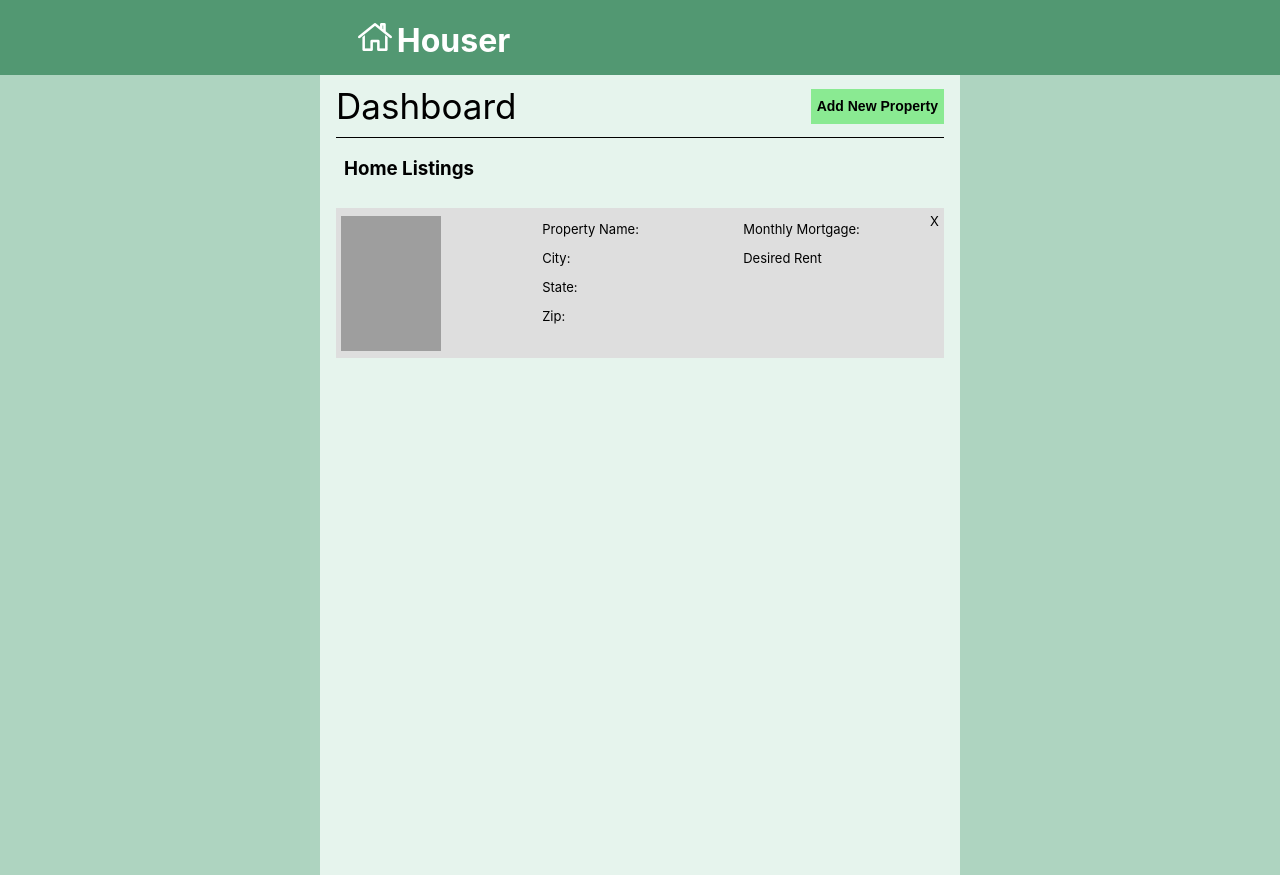
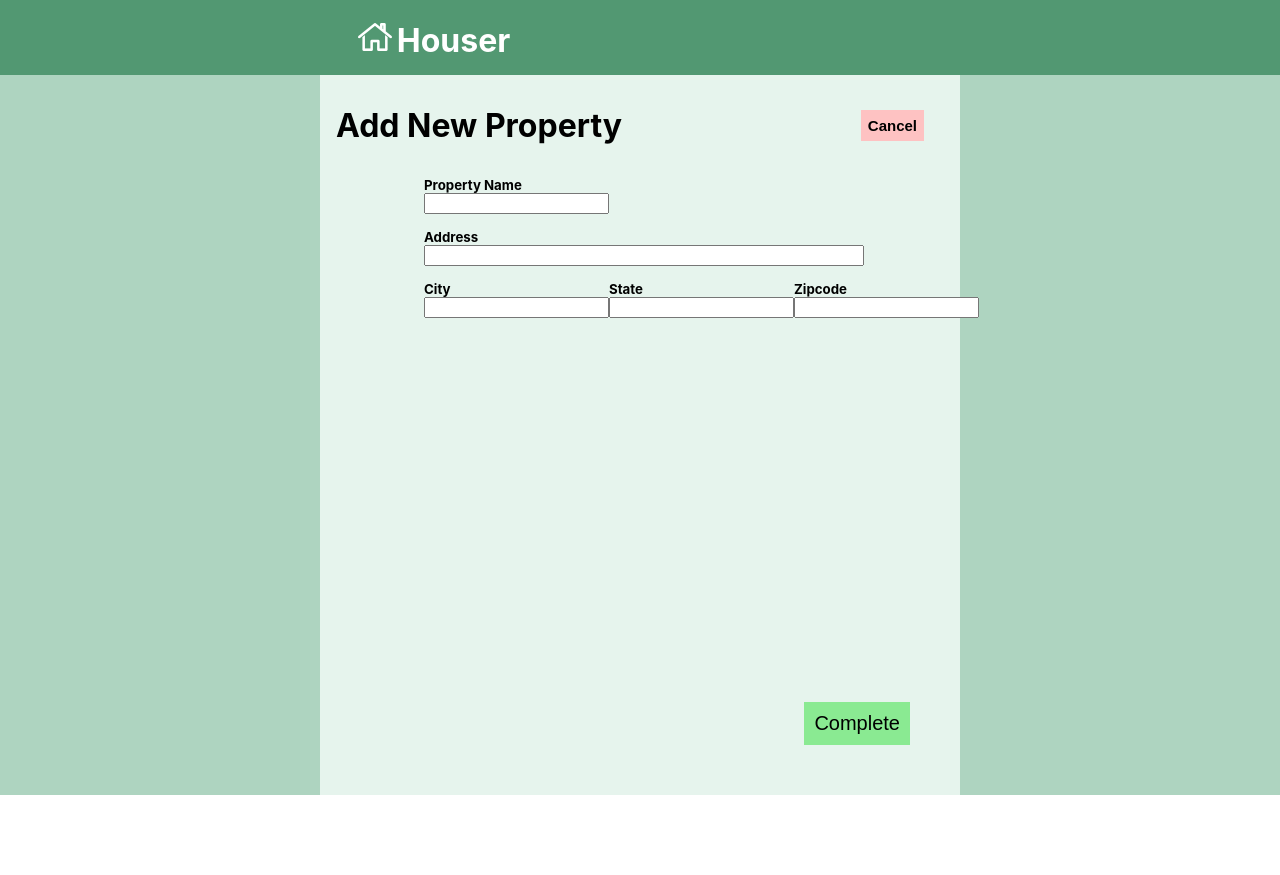
Before and after one commit to tjamesstone/Houser, a React (Create React App) app: page /#/wizard in a window 1280 px wide. Before the commit this address led to /#/. After the commit the page ends 800 px from the top, so only its background shows below. Built offline with nearby package versions, Linux system fonts and the light colour scheme.

Commit message:
Way more styling

```diff
--- a/src/App.css
+++ b/src/App.css
@@ -52,7 +52,8 @@
   display: flex;
   flex-direction: column;
   align-items: center;
-  height: 100vh;
+  height: 90vh;
+  position: relative;
 }
 .houseimage{
   height: 100%;
@@ -60,6 +61,10 @@
   align-items: center;
   width: 33%;
   padding-left: 5px;
+  padding-right: 5px;
+}
+h5{
+  margin: 0;
 }
 
 .firstinfo{
@@ -75,7 +80,7 @@
 
 .actualhouseimage{
   height: 90%;
-  width: 100px;
+  width: 100%;
 }
 
 .dashboardtitle{
@@ -107,6 +112,66 @@
   border-bottom: black solid 1px;
   margin-top: 10px;
   padding-bottom: 10px;
+}
+.address{
+  width: 100%;
+  display: flex;
+  flex-direction: column;
+  align-items: flex-start;
+  margin-top: 15px;
+}
+.city{
+  width: 100%;
+  display: flex;
+  flex-direction: column;
+  align-items: flex-start;
+}
+.state{
+  width: 100%;
+  display: flex;
+  flex-direction: column;
+  align-items: flex-start;
+}
+.zipcode{
+  width: 100%;
+  display: flex;
+  flex-direction: column;
+  align-items: flex-start;
+}
+.name{
+  width: 100%;
+  display: flex;
+  flex-direction: column;
+  align-items: flex-start;
+}
+.addressinput{
+  width: 100%;
+}
+.inputs{
+  display: flex;
+  flex-direction: column;
+  width: 67.5%;
+  align-items: flex-start;
+}
+
+
+
+.wiz_button {
+  background-color: #8aea92;
+  margin: 20px;
+  border: none;
+  padding: 10px;
+  font-size: 20px;
+  position: absolute;
+  bottom: 30px;
+  right: 30px;
+}
+.citystatezip{
+  display: flex;
+  justify-content: space-between;
+  width: 67.5%;
+  margin-top: 15px;
+
 }
 .wizardminicontainer{
   width: 95%;
--- a/src/Components/Wizard/Wizard.jsx
+++ b/src/Components/Wizard/Wizard.jsx
@@ -28,11 +28,35 @@ export default class Wizard extends Component{
                                 </button>
                             </Link>
                         </div>
-                        <input type="text" className="name"/>
-                        <input type="text" className="address"/>
-                        <input type="text" className="city"/>
-                        <input type="text" className="state"/>
-                        <input type="text" className="zipcode"/>
+                        <div className="inputs">
+                            <div className="name">
+                                <h5>Property Name</h5>
+                                <input type="text" className="nameinput"/>
+                            </div>
+                            <div className="address">
+                                <h5>Address</h5>
+                                <input type="text" className="addressinput"/>
+                            </div>
+                            <div className="citystatezip">
+                                <div className="city">
+                                    <h5>City</h5>
+                                    <input type="text" className="cityinput"/>
+                                </div>
+                                <div className="state">
+                                    <h5>State</h5>
+                                    <input type="text" className="stateinput"/>
+                                </div>
+                                <div className="zipcode">
+                                    <h5>Zipcode</h5>
+                                    <input type="number" className="zipcodeinput"/>
+                                </div>
+                            </div>
+                        </div>
+                        <div className="wiz_complete_button">
+                            <button
+                            className="wiz_button"
+                            >Complete</button>
+                        </div>
                 </div>
             </div>
         )
```
Also changed, not shown: src/Components/StepOne.jsx/StepOne.jsx (+18 -0 lines), src/Components/StepThree/StepThree.jsx (+18 -0 lines), src/Components/StepTwo/StepTwo.jsx (+18 -0 lines).
